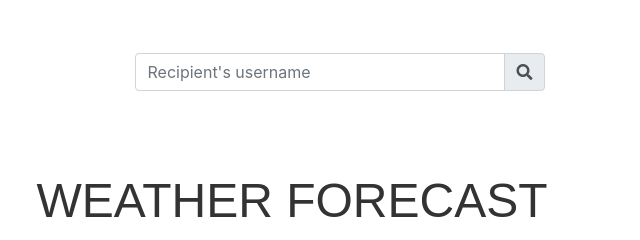
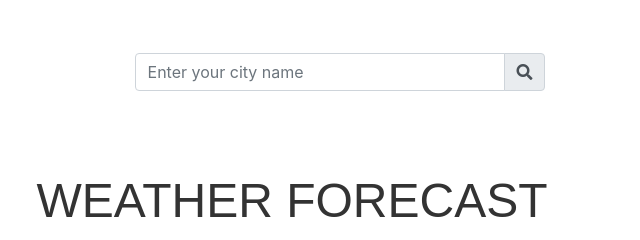
Before and after one commit to Aqleem/weather, a plain HTML site: page index.html in a window 1280 px wide. Shown: the top 240 px of the page, 348-988 px from the left. Drawn offline with nearby package versions, Linux system fonts and the light colour scheme.

Commit message:
Update index.html

```diff
--- a/index.html
+++ b/index.html
@@ -22,7 +22,7 @@
         <div class="user-info-div">
             <form>
                 <div class="input-group mb-3">
-                    <input type="text" class="form-control" placeholder="Recipient's username" aria-label="Recipient's username" aria-describedby="basic-addon2">
+                    <input type="text" class="form-control" placeholder="Enter your city name" aria-label="Recipient's username" aria-describedby="basic-addon2">
                     <div class="input-group-append">
                         <span class="input-group-text" id="basic-addon2" onclick="getWeather()"><i class="fas fa-search"></i></span>
                     </div>
```
